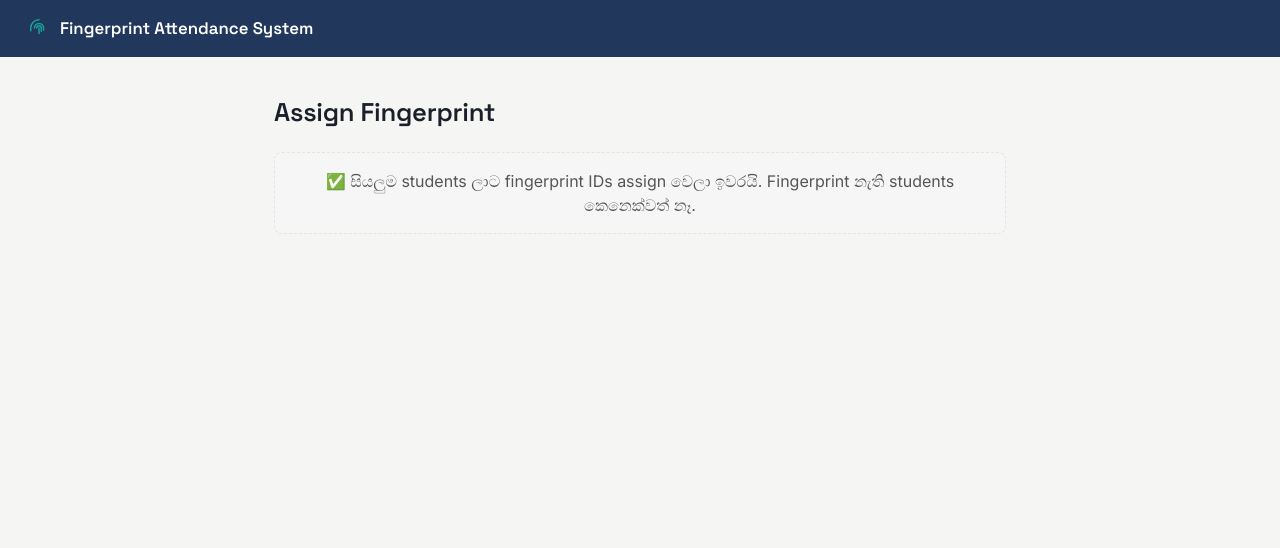
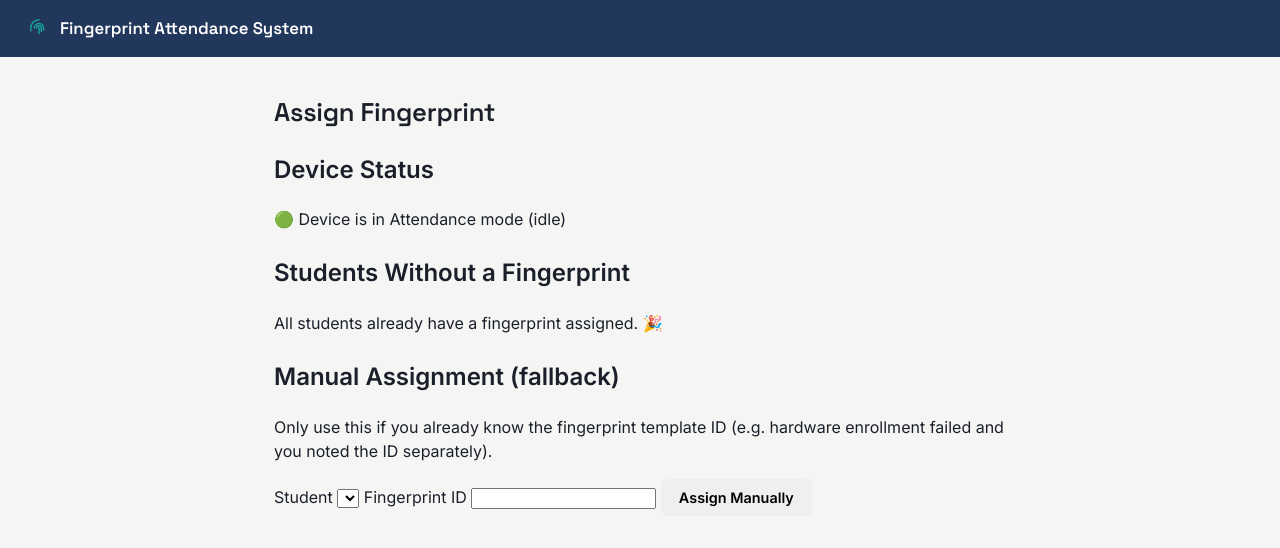
Before and after one commit to didulah/mini_project, a Flask app: template templates/admin_assign_fingerprint.html in a window 1280 px wide. Shown: the top 548 px of the page. Run offline with Flask 3, Linux system fonts and the light colour scheme; the template is opened without the code that fills it, so the values that code supplies are empty.

Commit message:
Enhance fingerprint assignment page with device status and enrollment features

```diff
--- a/templates/admin_assign_fingerprint.html
+++ b/templates/admin_assign_fingerprint.html
@@ -2,80 +2,125 @@
 {% block title %}Assign Fingerprint{% endblock %}
 
 {% block content %}
-<style>
-    .form-card {
-        background: #fff;
-        border: 1px solid #e2e2e2;
-        border-radius: 10px;
-        padding: 1.5rem;
-        max-width: 480px;
-    }
-    .form-card label {
-        display: block;
-        margin-top: 1rem;
-        margin-bottom: 0.3rem;
-        font-weight: 500;
-    }
-    .form-card select,
-    .form-card input[type="text"] {
-        width: 100%;
-        padding: 0.5rem;
-        border: 1px solid #ccc;
-        border-radius: 6px;
-        box-sizing: border-box;
-    }
-    .hint {
-        font-size: 0.8rem;
-        color: #777;
-        margin-top: 0.2rem;
-    }
-    .submit-btn {
-        margin-top: 1.5rem;
-        padding: 0.7rem 1.5rem;
-        background: #111;
-        color: #fff;
-        border: none;
-        border-radius: 8px;
-        cursor: pointer;
-        font-weight: 500;
-    }
-    .empty-state {
-        padding: 1rem;
-        background: #f6f6f6;
-        border-radius: 8px;
-        color: #555;
-    }
-</style>
-
 <h1>Assign Fingerprint</h1>
 
-{% if students %}
-<div class="form-card">
-    <form method="POST">
-        <label for="student_id">Student</label>
-        <select id="student_id" name="student_id" required>
-            <option value="" disabled selected>-- Select student --</option>
-            {% for s in students %}
-            <option value="{{ s.student_id }}">{{ s.student_id }} — {{ s.name }}</option>
-            {% endfor %}
-        </select>
+<!--
+  NOTE: This assumes your project's base.html already provides the page
+  shell/nav (as your other admin_*.html templates do). If your existing
+  admin_assign_fingerprint.html has extra layout/CSS classes from
+  style.css, copy those wrapper divs in around the sections below -
+  the important new pieces are the "enrollment-status" box and the
+  "Start Enrollment" buttons + JS at the bottom.
+-->
 
-        <label for="fingerprint_id">Fingerprint ID (from R307S enrollment)</label>
-        <input type="text" id="fingerprint_id" name="fingerprint_id"
-               placeholder="e.g. 12" required>
-        <div class="hint">
-            R307S sensor එකේ enrollment mode එකෙන් ලැබෙන template ID number එක
-            (fingerprint sensor එකෙන් enroll කරද්දී එයාට automatic assign වෙන
-            number එක) මෙතන දාන්න.
-        </div>
+<section id="enrollment-status" class="card" style="margin-bottom: 1.5rem;">
+  <h2>Device Status</h2>
+  <p id="status-line">
+    {% if device_state.mode == "ENROLLMENT" %}
+      🟡 Waiting for fingerprint scan
+      {% if device_state.student %}for <strong>{{ device_state.student.name }}</strong> ({{ device_state.enroll_student_id }}){% endif %}
+      ...
+    {% else %}
+      🟢 Device is in Attendance mode (idle)
+    {% endif %}
+  </p>
 
-        <button type="submit" class="submit-btn">Assign Fingerprint</button>
+  {% if device_state.mode == "ENROLLMENT" %}
+    <form method="post" action="{{ url_for('admin.cancel_enrollment') }}" style="display:inline;">
+      <button type="submit" class="btn btn-secondary">Cancel Enrollment</button>
     </form>
-</div>
-{% else %}
-<div class="empty-state">
-    ✅ සියලුම students ලාට fingerprint IDs assign වෙලා ඉවරයි.
-    Fingerprint නැති students කෙනෙක්වත් නෑ.
-</div>
-{% endif %}
+  {% endif %}
+</section>
+
+<section class="card" style="margin-bottom: 1.5rem;">
+  <h2>Students Without a Fingerprint</h2>
+
+  {% if students %}
+  <table class="table">
+    <thead>
+      <tr>
+        <th>Student ID</th>
+        <th>Name</th>
+        <th>Action</th>
+      </tr>
+    </thead>
+    <tbody>
+      {% for student in students %}
+      <tr>
+        <td>{{ student.student_id }}</td>
+        <td>{{ student.name }}</td>
+        <td>
+          <form method="post" action="{{ url_for('admin.start_enrollment', student_id=student.student_id) }}" style="display:inline;">
+            <button
+              type="submit"
+              class="btn btn-primary"
+              {% if device_state.mode == "ENROLLMENT" %}disabled{% endif %}
+            >
+              Start Enrollment
+            </button>
+          </form>
+        </td>
+      </tr>
+      {% endfor %}
+    </tbody>
+  </table>
+  {% else %}
+  <p>All students already have a fingerprint assigned. 🎉</p>
+  {% endif %}
+</section>
+
+<section class="card">
+  <h2>Manual Assignment (fallback)</h2>
+  <p>Only use this if you already know the fingerprint template ID (e.g. hardware enrollment failed and you noted the ID separately).</p>
+  <form method="post" action="{{ url_for('admin.assign_fingerprint') }}">
+    <label for="student_id">Student</label>
+    <select name="student_id" id="student_id" required>
+      {% for student in students %}
+      <option value="{{ student.student_id }}">{{ student.student_id }} - {{ student.name }}</option>
+      {% endfor %}
+    </select>
+
+    <label for="fingerprint_id">Fingerprint ID</label>
+    <input type="text" name="fingerprint_id" id="fingerprint_id" required>
+
+    <button type="submit" class="btn btn-secondary">Assign Manually</button>
+  </form>
+</section>
+
+<script>
+// Polls /admin/enrollment_status every 2 seconds while this page is open,
+// so the admin sees success/failure the moment the ESP32 reports back -
+// without needing to refresh the page manually.
+(function () {
+  const statusLine = document.getElementById("status-line");
+  let polling = true;
+
+  async function poll() {
+    if (!polling) return;
+    try {
+      const res = await fetch("{{ url_for('admin.enrollment_status') }}");
+      const data = await res.json();
+
+      if (data.mode === "ENROLLMENT") {
+        statusLine.textContent = "🟡 Waiting for fingerprint scan...";
+      } else if (data.enroll_status === "success") {
+        statusLine.textContent = "✅ " + (data.enroll_message || "Enrollment successful!");
+        polling = false;
+        setTimeout(() => window.location.reload(), 1500);
+      } else if (data.enroll_status === "failed") {
+        statusLine.textContent = "❌ " + (data.enroll_message || "Enrollment failed. Try again.");
+        polling = false;
+        setTimeout(() => window.location.reload(), 2500);
+      } else {
+        statusLine.textContent = "🟢 Device is in Attendance mode (idle)";
+      }
+    } catch (err) {
+      // Network hiccup - just try again on the next tick.
+    }
+    setTimeout(poll, 2000);
+  }
+
+  poll();
+})();
+</script>
 {% endblock %}
```
